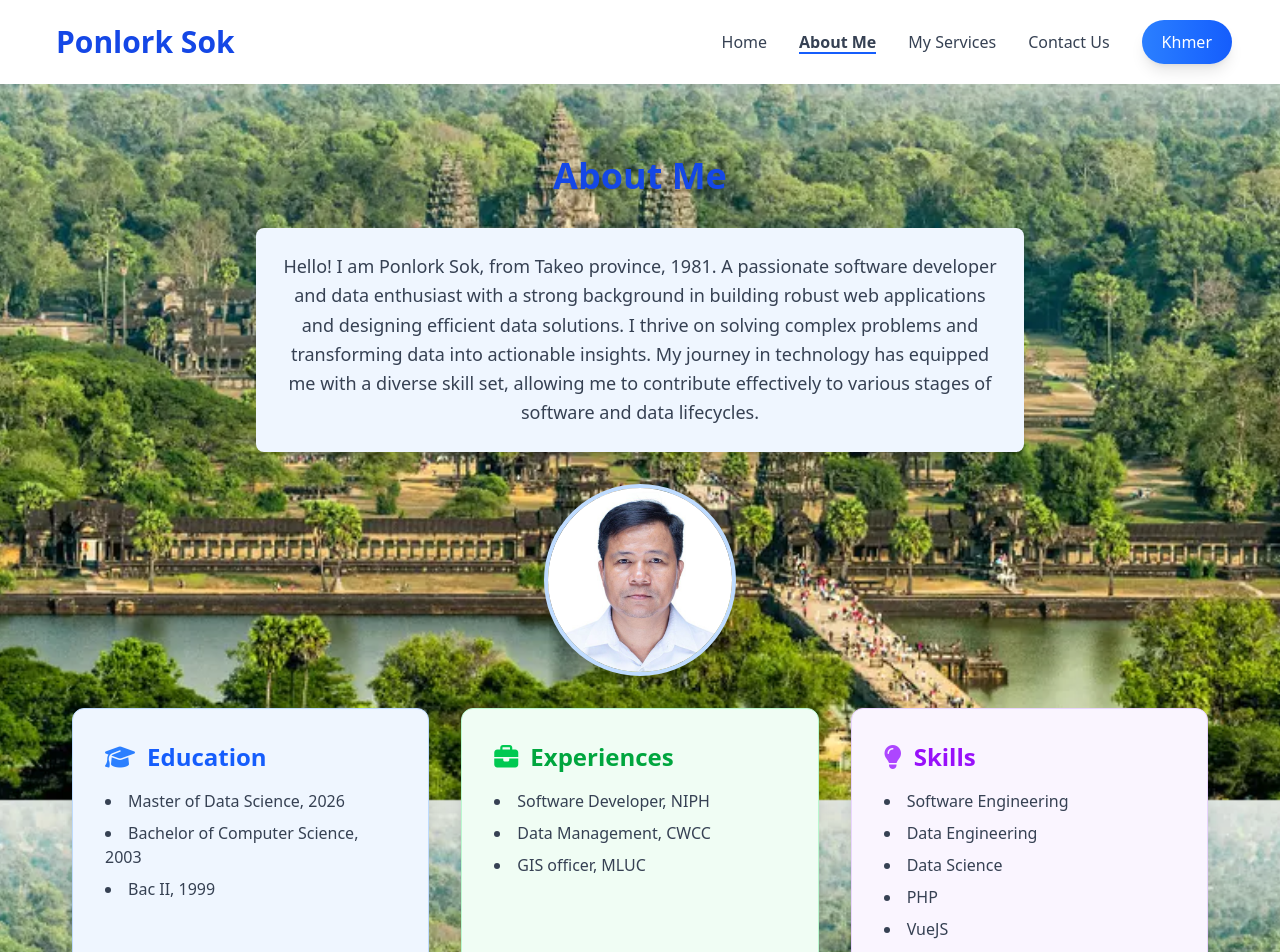
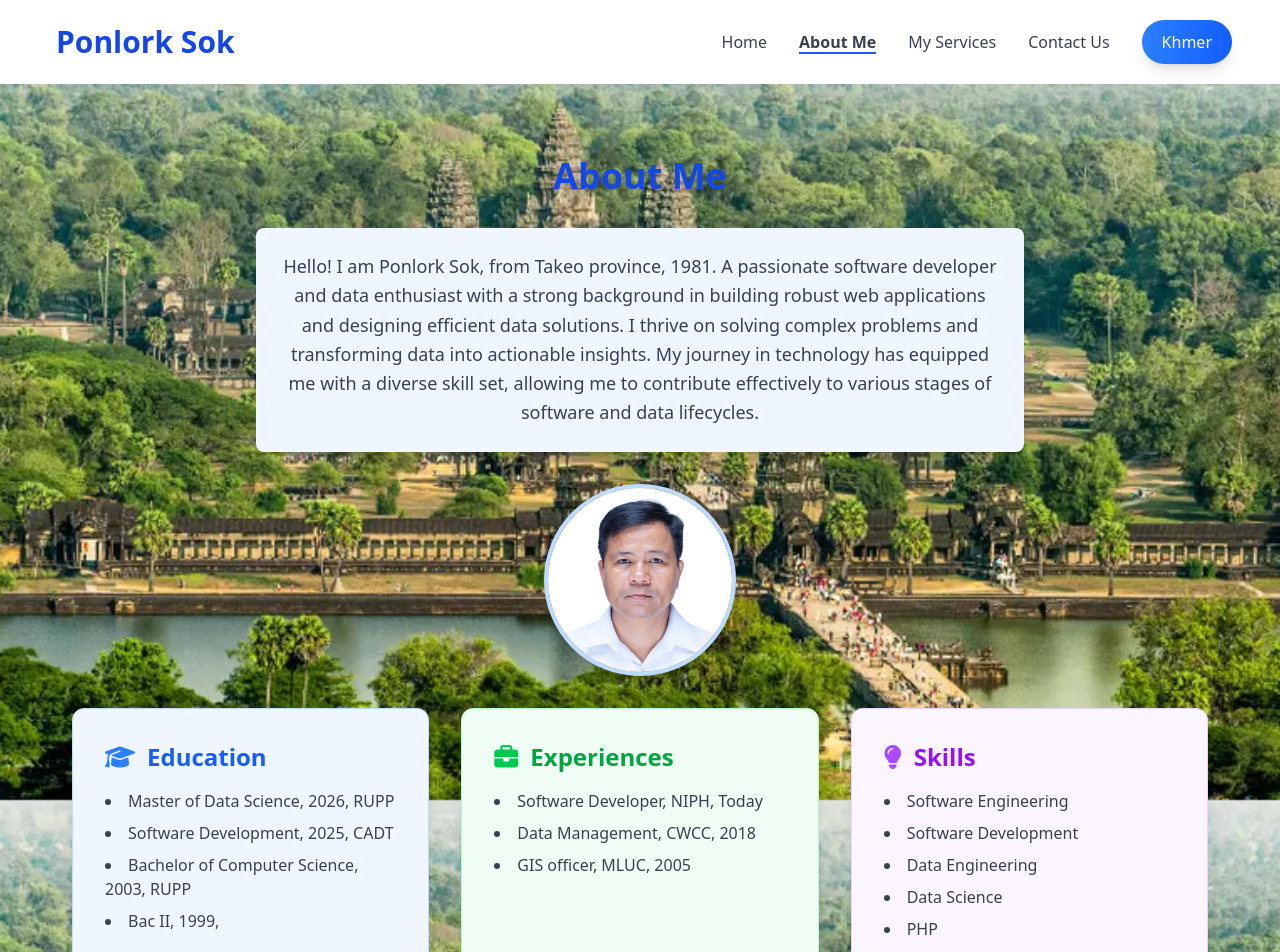
Before and after one commit to sokponlork/me007, a Vue app: page /about in a window 1280 px wide. Shown: the top 952 px of the page. Built offline with nearby package versions, Linux system fonts and the light colour scheme.

Commit message:
update 3 info

```diff
--- a/src/App.vue
+++ b/src/App.vue
@@ -30,19 +30,21 @@ const translations = {
       basicInfo: 'Hello! I am Ponlork Sok, from Takeo province, 1981. A passionate software developer and data enthusiast with a strong background in building robust web applications and designing efficient data solutions. I thrive on solving complex problems and transforming data into actionable insights. My journey in technology has equipped me with a diverse skill set, allowing me to contribute effectively to various stages of software and data lifecycles.',
       educationTitle: 'Education',
       education: [
-        'Master of Data Science, 2026',
-        'Bachelor of Computer Science, 2003',
-        'Bac II, 1999',
+        'Master of Data Science, 2026, RUPP',
+        'Software Development, 2025, CADT',
+        'Bachelor of Computer Science, 2003, RUPP',
+        'Bac II, 1999,',
       ],
       experienceTitle: 'Experiences',
       experience: [
-        'Software Developer, NIPH',
-        'Data Management, CWCC',
-        'GIS officer, MLUC',
+        'Software Developer, NIPH, Today',
+        'Data Management, CWCC, 2018',
+        'GIS officer, MLUC, 2005',
       ],
       skillsTitle: 'Skills',
       skills: [
         'Software Engineering',
+        'Software Development',
         'Data Engineering',
         'Data Science',
         'PHP',
```
